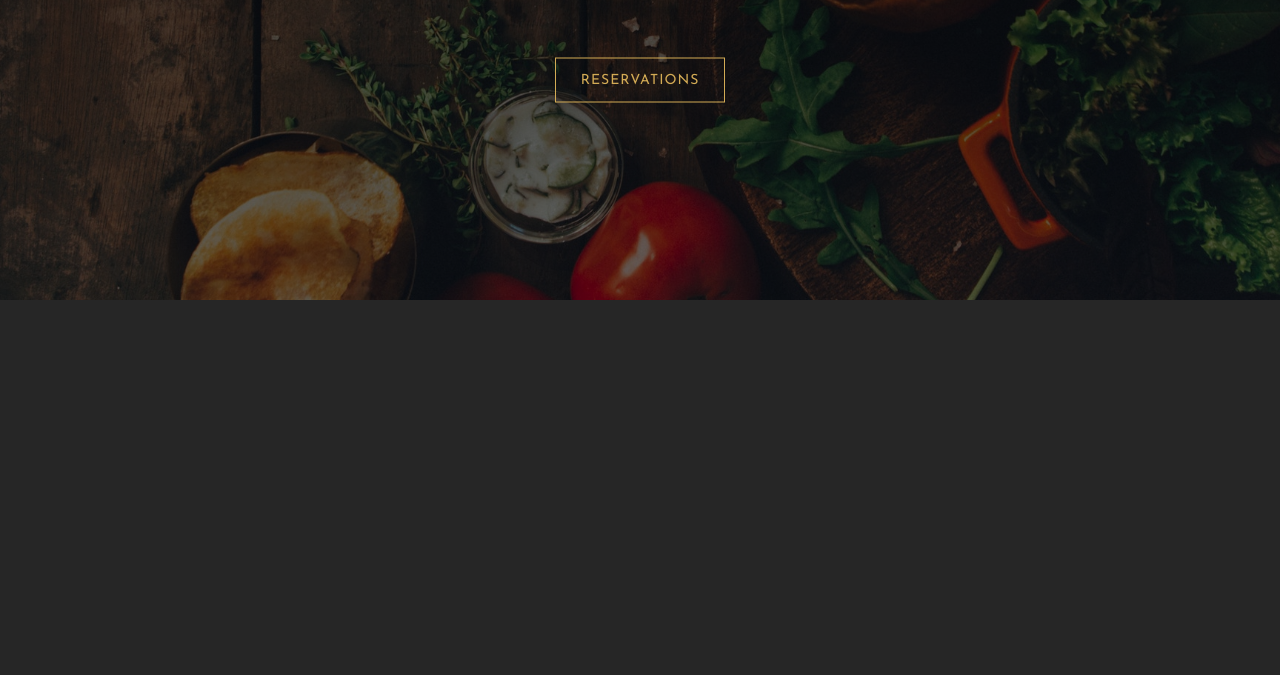
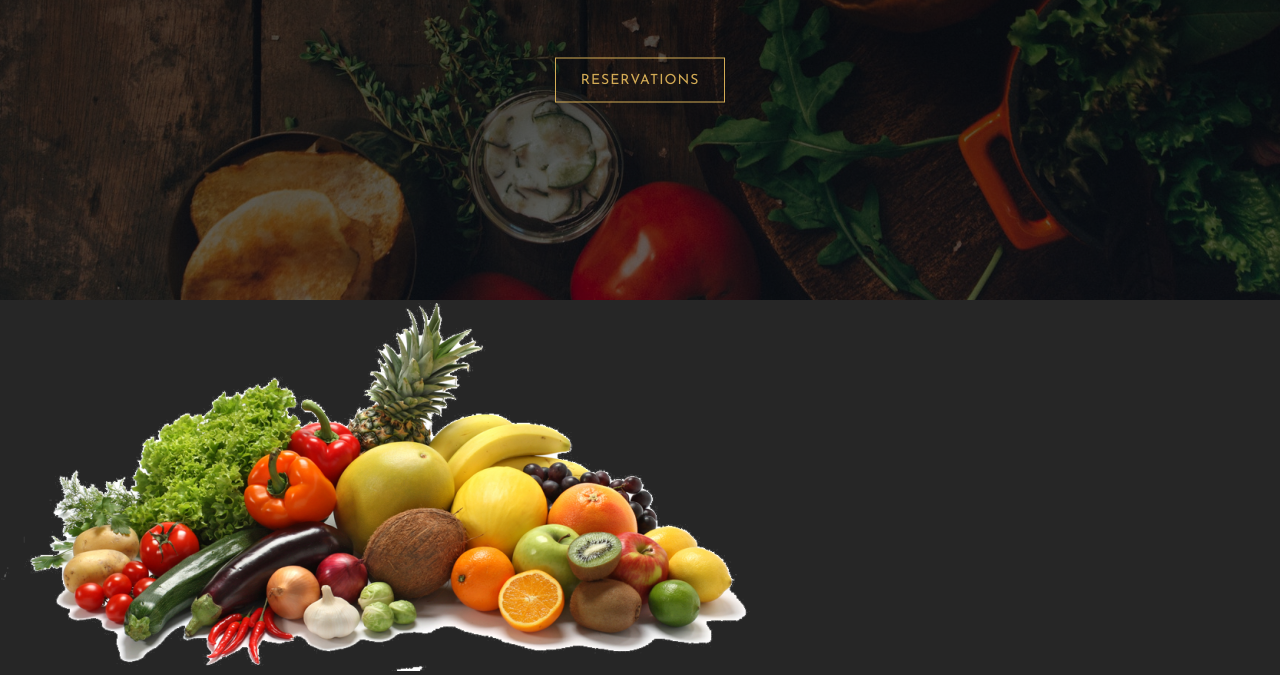
Before and after one commit to ysfsam/Restaurant-Georgia, a website: page index.html in a window 1280 px wide. Shown: the part 500-1175 px from the top of the page. Before the commit the page ends 800 px from the top, so only its background shows below. Drawn offline with nearby package versions, Linux system fonts and the light colour scheme.

Commit message:
starting about us structure

```diff
--- a/index.html
+++ b/index.html
@@ -36,5 +36,16 @@
     </header>
     <!-- End of Header -->
 
+
+    <!-- About Us -->
+    <section class="about-us">
+      <div class="about-us-left">
+        <img src="/images/about-us-img.png">
+      </div>
+      <div class="about-us-right">
+
+      </div>
+    </section>
+    <!-- End of About Us -->
 </body>
 </html>
```
